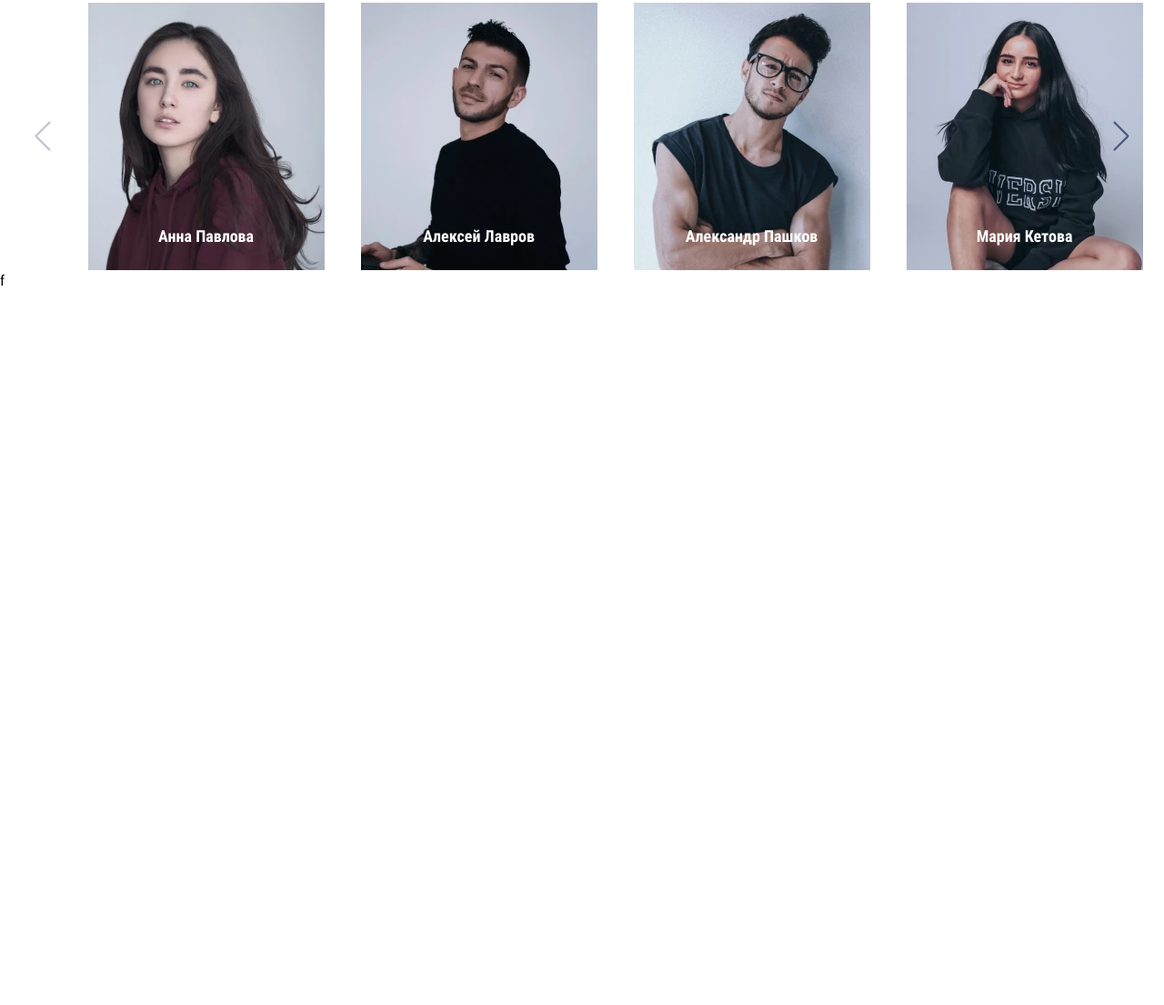
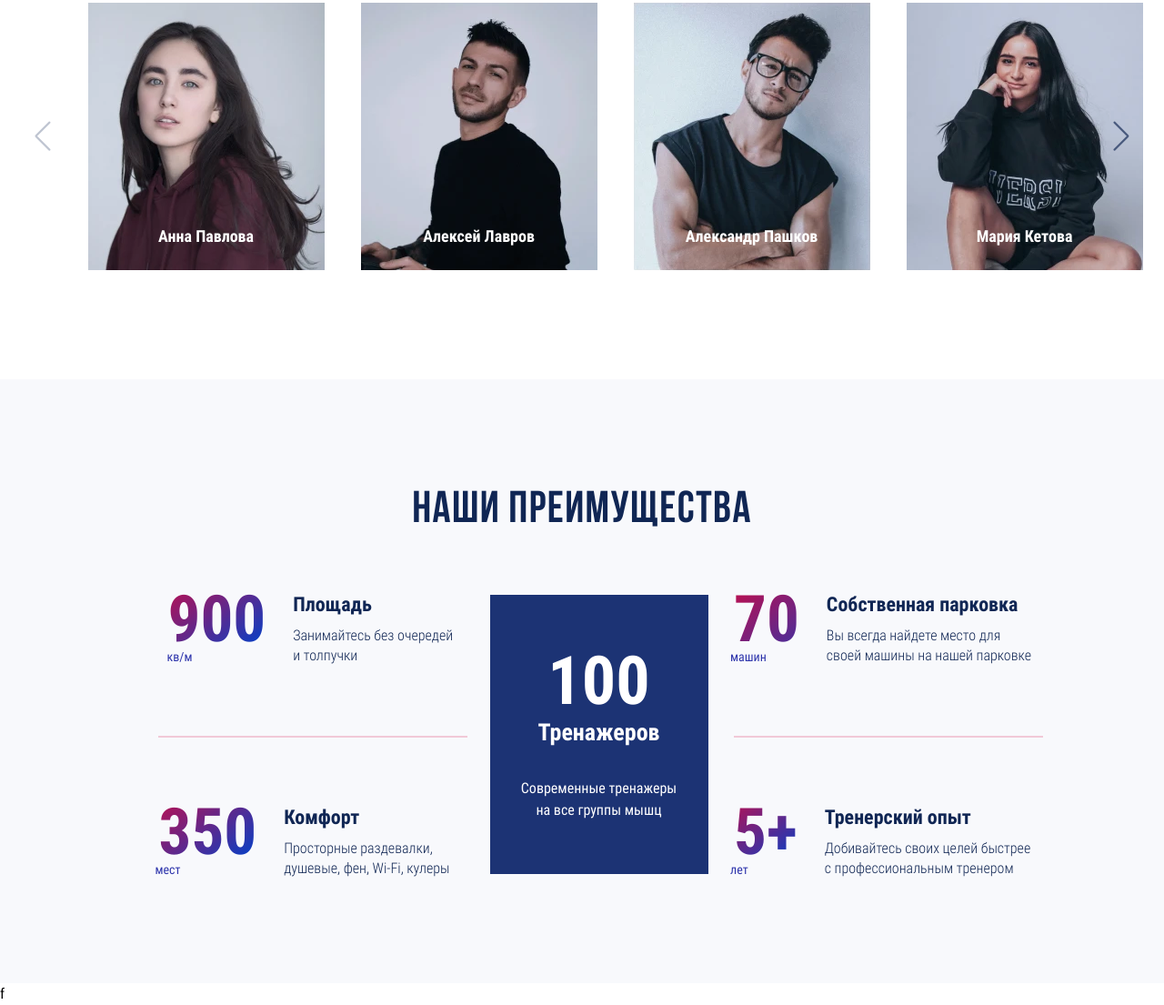
Before and after one commit to Holder19/fitness-center, a website built with webpack: page source/index.html in a window 1280 px wide. Shown: the part 3111-4216 px from the top of the page at 91% size. Before the commit the page ends 3432 px from the top, so only its background shows below. Built offline with nearby package versions, Linux system fonts and the light colour scheme; files whose address does not match are found by name.

Commit message:
Выполняет блок преимуществ

```diff
--- a/source/index.html
+++ b/source/index.html
@@ -436,6 +436,50 @@
         </div>
       </section>
 
+      <section class="page__features features">
+        <div class="page__leveler page__leveler--mobile-off">
+          <h2>Наши преимущества</h2>
+          <ul>
+            <li class="features__item features__item--square">
+              <h3>900</h3>
+              <span>кв/м</span>
+              <div class="features__item-wrapper">
+                <h4>Площадь</h4>
+                <p>Занимайтесь без очередей <br> и толпучки</p>
+              </div>
+            </li>
+            <li class="features__item features__item--comfort ">
+              <h3>350</h3>
+              <span>мест</span>
+              <div class="features__item-wrapper">
+                <h4>Комфорт</h4>
+                <p>Просторные раздевалки, <br> душевые, фен, Wi-Fi, кулеры</p>
+              </div>
+            </li>
+            <li class="features__item-equipment">
+              <h3>100 </h3>
+              <h4>Тренажеров</h4>
+              <p>Современные тренажеры <br> на все группы мышц</p>
+            </li>
+            <li class="features__item features__item--parking ">
+              <h3>70</h3>
+              <span>машин</span>
+              <div class="features__item-wrapper">
+                <h4>Собственная парковка</h4>
+                <p>Вы всегда найдете место для <br> своей машины на нашей парковке</p>
+              </div>
+            </li>
+            <li class="features__item features__item--experience ">
+              <h3>5+</h3>
+              <span>лет</span>
+              <div class="features__item-wrapper">
+                <h4>Тренерский опыт</h4>
+                <p>Добивайтесь своих целей быстрее <br> с профессиональным тренером</p>
+              </div>
+            </li>
+          </ul>
+        </div>
+      </section>
     </main>
     <footer>f</footer>
     <script src="js/main.min.js"></script>
--- /dev/null
+++ b/source/sass/blocks/features.scss
@@ -0,0 +1,274 @@
+.features {
+  background-color: $color-gray-tickets-bg;
+  padding: 120px 40px 113px;
+
+  @media (max-width: $tablet) {
+    padding: 100px 10px 92px 0;
+  }
+
+  @media (max-width: $mobile) {
+    padding: 70px 0 64px;
+  }
+}
+
+.features h2 {
+  text-transform: uppercase;
+  margin: 0;
+  padding: 0;
+  text-align: center;
+  color: $color-default-font;
+  font-size: 49px;
+  line-height: 49px;
+  letter-spacing: 0.03em;
+  margin-bottom: 62px;
+  font-family: $ff-neue;
+
+  @media (max-width: $tablet) {
+    font-size: 42px;
+    line-height: 42px;
+    margin-bottom: 43px;
+  }
+
+  @media (max-width: $mobile) {
+    font-size: 32px;
+    line-height: 32px;
+    margin-bottom: 29px;
+  }
+}
+
+.features ul {
+  margin: 0;
+  padding: 0;
+  list-style: none;
+  display: grid;
+  grid-template-areas: "square equipment parking"
+    "comfort equipment experience";
+  margin-left: 44px;
+
+  @media (min-width: $desktop) and (max-width: 1365px) {
+    column-gap: 20px;
+  }
+
+  @media (max-width: $tablet) {
+    grid-template-areas: "square parking"
+      "equipment equipment"
+      "comfort experience";
+    row-gap: 44px;
+    margin: 0;
+    column-gap: 15px;
+  }
+
+  @media (max-width: $mobile) {
+    grid-template-areas: "square"
+      "parking"
+      "equipment"
+      "comfort"
+      "experience";
+    column-gap: 0;
+    row-gap: 20px;
+  }
+}
+
+.features__item {
+  margin: 0;
+  padding: 0;
+  position: relative;
+  display: grid;
+  grid-template-columns: max-content 1fr;
+  gap: 30px;
+  width: 340px;
+
+  &--square {
+    grid-area: square;
+    border-bottom: 2px solid $color-features-border;
+    padding-bottom: 74px;
+    padding-left: 10px;
+
+    @media (max-width: $tablet) {
+      border: none;
+      padding: 0;
+    }
+  }
+
+  &--comfort {
+    grid-area: comfort;
+    margin-top: 71px;
+
+    @media (max-width: $tablet) {
+      margin: 0;
+    }
+  }
+
+  &--parking {
+    grid-area: parking;
+    border-bottom: 2px solid $color-features-border;
+    justify-self: center;
+
+    @media (max-width: $tablet) {
+      border: none;
+      padding: 0;
+    }
+
+    @media (max-width: $mobile) {
+      margin-bottom: 24px;
+    }
+  }
+
+  &--experience {
+    grid-area: experience;
+    justify-self: center;
+    margin-top: 71px;
+
+    @media (max-width: $tablet) {
+      margin: 0;
+    }
+  }
+
+  @media (max-width: $mobile) {
+    grid-template-columns: none;
+    width: auto;
+    justify-content: center;
+    gap: 0;
+    justify-items: center;
+  }
+}
+
+.features__item-equipment {
+  grid-area: equipment;
+  padding: 39px 32px 30px 30px;
+  background-color: $color-feedback-bg;
+  width: 240px;
+  height: 307px;
+  margin-top: 6px;
+
+  @media (max-width: $tablet) {
+    justify-self: center;
+    width: 442px;
+    height: 239px;
+    padding: 13px 64px 40px 61px;
+    margin-right: 15px;
+    margin-top: 0;
+  }
+
+  @media (max-width: $mobile) {
+    width: 100%;
+    margin: 0;
+    height: auto;
+    padding-top: 19px;
+    padding-bottom: 42px;
+    margin-bottom: 6px;
+  }
+}
+
+.features__item-equipment h3 {
+  margin: 0;
+  padding: 0;
+  color: $color-default-white;
+  font-size: 74px;
+  line-height: 150%;
+  text-align: center;
+}
+
+.features__item-equipment h4 {
+  margin: 0;
+  padding: 0;
+  font-size: 26px;
+  line-height: 150%;
+  color: $color-default-white;
+  text-align: center;
+  margin-bottom: 30px;
+  margin-top: -18px;
+
+  @media (max-width: $tablet) {
+    font-size: 22px;
+    margin: -18px 0 14px;
+  }
+
+  @media (max-width: $mobile) {
+    margin: -26px 0 12px;
+  }
+}
+
+.features__item-equipment p {
+  margin: 0;
+  padding: 0;
+  font-size: 16px;
+  color: $color-default-white;
+  text-align: center;
+}
+
+.features__item h3 {
+  font-size: 71px;
+  line-height: 150%;
+  margin: 0;
+  padding: 0;
+  background: $features-text-color;
+  background-position: center;
+  background-clip: text;
+  // text-fill-color: transparent;
+  -webkit-text-fill-color: transparent;
+  margin-top: -20px;
+
+  @media (max-width: $tablet) {
+    font-size: 58px;
+    margin-top: -15px;
+  }
+
+  @media (max-width: $mobile) {
+    margin: 0;
+  }
+}
+
+.features__item span {
+  font-size: 14px;
+  color: $color-features-blue;
+  position: absolute;
+  top: 62px;
+  left: -4px;
+
+  @media (max-width: $tablet) {
+    left: 0;
+    top: 53px;
+  }
+
+  @media (max-width: $mobile) {
+    position: initial;
+    margin-top: -19px;
+    margin-bottom: 5px;
+  }
+}
+
+.features__item--square span {
+  left: 9px;
+}
+
+.features__item h4 {
+  margin: 0;
+  padding: 0;
+  font-size: 22px;
+  line-height: 150%;
+  color: $color-default-font;
+  margin-bottom: 7px;
+
+  @media (max-width: $tablet) {
+    font-size: 20px;
+    margin-bottom: 0;
+  }
+
+  @media (max-width: $mobile) {
+    text-align: center;
+  }
+}
+
+.features__item p {
+  margin: 0;
+  padding: 0;
+  font-weight: 300;
+  font-size: 16px;
+  line-height: 140%;
+  color: $color-default-font;
+
+  @media (max-width: $mobile) {
+    text-align: center;
+  }
+}
--- a/source/sass/blocks/page.scss
+++ b/source/sass/blocks/page.scss
@@ -69,3 +69,15 @@
     margin-bottom: 70px;
   }
 }
+
+.page__coaches {
+  margin-bottom: 120px;
+
+  @media (max-width: $tablet) {
+    margin-bottom: 100px;
+  }
+
+  @media (max-width: $mobile) {
+    margin-bottom: 70px;
+  }
+}
--- a/source/sass/style.scss
+++ b/source/sass/style.scss
@@ -22,6 +22,7 @@
 @import "./blocks/tickets";
 @import "./blocks/promo";
 @import "./blocks/coaches";
+@import "./blocks/features";
 // ---------------------------------
 
 // ❗❗❗ запрещено использовать изображения в css, касается как jpg \ png, так и svg
--- a/source/sass/variables.scss
+++ b/source/sass/variables.scss
@@ -18,6 +18,8 @@ $color-tabs-button-font:            rgba(16, 38, 84, 0.5);
 $color-tabs-text:                   #495a7d;
 $color-tabs-text-bg:                #e8e8e8;
 $color-coaches-bg:                  rgba(16, 38, 84, 0.89);
+$color-features-blue:               #2e35ac;
+$color-features-border:             rgba(209, 10, 66, 0.2);
 // Project palette
 // для нейминга цветов используем https://www.htmlcsscolor.com/hex/334482
 
@@ -34,6 +36,7 @@ $main-gradient-colors:              linear-gradient(127.61deg, #d10a42 0%, #0041
 $video-bg-color:                    rgba(20, 54, 122, 0.5);
 $video-button-gradient:             linear-gradient(44.89deg, #003d85 25.38%, #b80027 74.89%);
 $button-tabs-gradient:              linear-gradient(97.05deg, #ed0233 17.6%, #003eb7 95.31%);
+$features-text-color:               linear-gradient(142.51deg, #d10a42 0%, #0041ca 87.33%);
 // Typography
 // ---------------------------------
 
```
Also changed, not shown: build/css/style.css, build/css/style.min.css, build/index.html, 2 other files.
